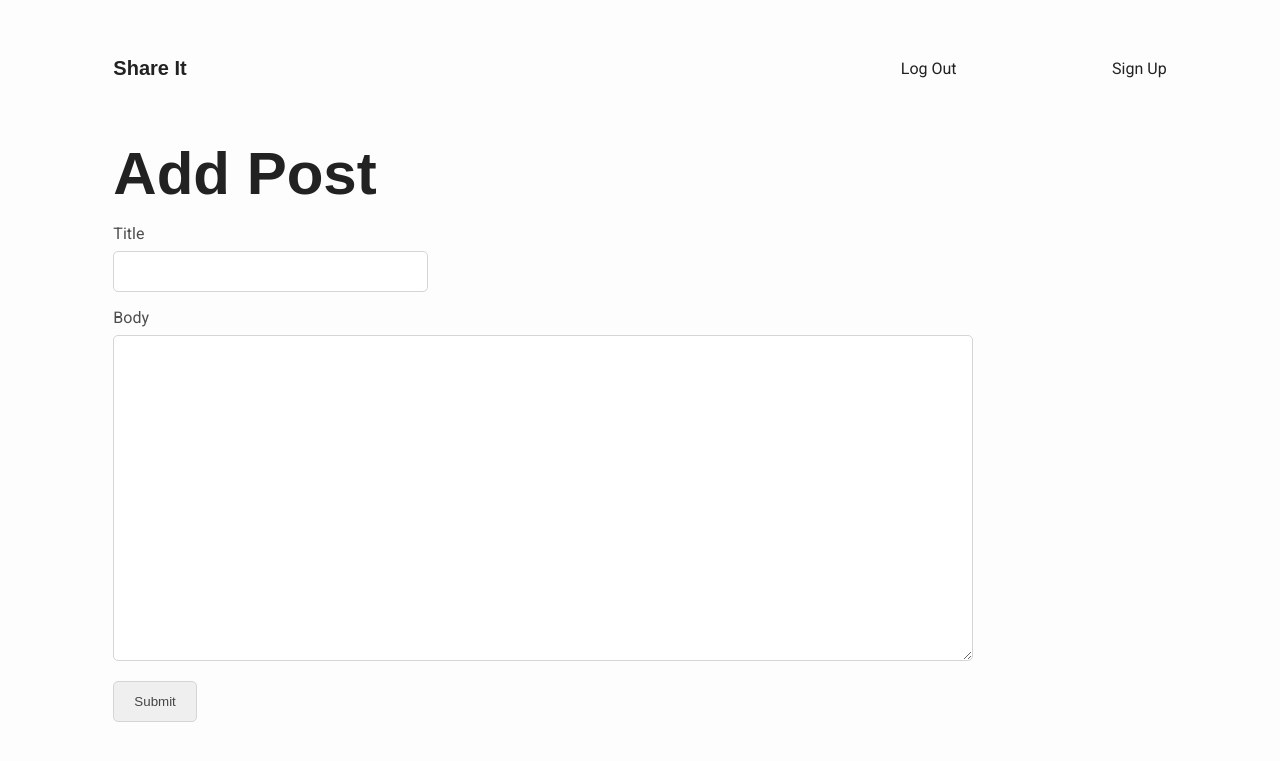
After one commit to victorlomi/Share-It, a Flask app: page /add-post in a window 1280 px wide. The commit adds this page. Shown: the top 761 px of the page. Run offline with Flask 2, Linux system fonts and the light colour scheme; the visitor is signed in with stand-in values (Sample User, id 1); some web fonts are replaced.

Commit message:
add form for adding post

```diff
--- a/app/main/forms.py
+++ b/app/main/forms.py
@@ -5,8 +5,8 @@ from wtforms import validators
 from app.models import User
 
 class AddForm(FlaskForm):
-    body = TextAreaField('Pitch', [validators.optional(), validators.length(max=200)])
-    category = SelectField('Category', choices=[( 'pickup', 'Pickup Lines'), ('interview', 'Interview'), ('product', 'Product'), ('promotion', 'Promotion')])
+    title = StringField("Title", validators=[DataRequired()])
+    body = TextAreaField('Body', [validators.optional(), validators.length(max=500)])
     submit = SubmitField('Submit')
 
 class AddCommentForm(FlaskForm):
--- a/app/main/routes.py
+++ b/app/main/routes.py
@@ -10,17 +10,8 @@ def index():
     posts = Post.query.all()
     return render_template('index.html', posts=posts, User=User)
 
-@bp.route('/category/<category>')
-def category(category):
-    # retrieve all pitches in category
-    pitches = Pitch().query.filter_by(category=category).all()
-
-    if pitches:
-        pitches.reverse()
-    return render_template('category.html', category=category, pitches=pitches)
-
-@bp.route('/add-pitch', methods=['GET', 'POST'])
-def add_pitch():
+@bp.route('/add-post', methods=['GET', 'POST'])
+def add_post():
     # go to login in page if user is not logged in
     if current_user.is_anonymous:
         return redirect(url_for('auth.login'))
@@ -28,12 +19,12 @@ def add_pitch():
     form = forms.AddForm()
 
     if form.validate_on_submit():
-        pitch = Pitch(author=current_user, body=form.body.data, category=form.category.data)
-        db.session.add(pitch)
-        db.session.commit()
+        # pitch = Pitch(author=current_user, body=form.body.data, category=form.category.data)
+        # db.session.add(pitch)
+        # db.session.commit()
         return redirect(url_for('main.index'))
 
-    return render_template('add_pitch.html', form=form)
+    return render_template('add_post.html', form=form)
 
 @bp.route('/user/<user>')
 def user(user):
--- a/app/models.py
+++ b/app/models.py
@@ -26,7 +26,6 @@ class Post(db.Model):
     body = db.Column(db.String(500))
     timestamp = db.Column(db.DateTime, index=True, default=datetime.utcnow)
     user_id = db.Column(db.Integer, db.ForeignKey('user.id'))
-    category = db.Column(db.String(64))
     comments = db.relationship('Comment', backref='post', lazy='dynamic')
 
     def __repr__(self):
--- a/app/static/style.css
+++ b/app/static/style.css
@@ -110,16 +110,15 @@ nav .links a {
     font-size: 18px;
 }
 
-.call-to-action {
-    display: inline-block;
-    text-decoration: none;
-    border: none;
-    background-color: #222;
-    border-radius: 10px;
-    font-size: 16px;
-    padding: 11px 20px;
-    color: white;
-    margin-top: 50px;
+form {
+    margin-top: 185px;
+}
+
+form textarea {
+    padding: 12px 20px;
+    border-radius: 5px;
+    border: 1px solid #d5d5d5;
+    color: #454545;
 }
 
 .hero-img {
--- /dev/null
+++ b/app/templates/add_post.html
@@ -0,0 +1,25 @@
+{% extends 'base.html' %}
+
+{% block content %}
+    <div class="login-container settings-container ">
+        <h1 class="form-title">Add Post</h1>
+        <form action="" method="post">
+            {{ form.hidden_tag() }}
+            <p>
+                {{ form.title.label }}<br>
+                {{ form.title(size=32) }}<br>
+                {% for error in form.title.errors %}
+                <span class="required-field">{{ error }}</span>
+                {% endfor %}
+            </p>
+            <p>
+                {{ form.body.label }}<br>
+                {{ form.body(cols=100, rows=20) }}<br>
+                {% for error in form.body.errors %}
+                <span class="required-field">{{ error }}</span>
+                {% endfor %}
+            </p>
+            <p>{{ form.submit() }}</p>
+        </form>
+    </div>
+{% endblock %}
--- a/app/templates/base.html
+++ b/app/templates/base.html
@@ -14,22 +14,12 @@
         {% else  %}
         <div class="links nav-small-links">
         {% endif %}
-            {% if current_user.is_authenticated %}
-            <a href="{{ url_for('main.timer', type_of_timer="work") }}">Timer</a>
-            {% endif %}
             {% if current_user.is_anonymous %}
             <a href="{{ url_for('auth.login') }}">Log In</a>
             {% else %}
             <a href="{{ url_for('auth.logout') }}">Log Out</a>
             {% endif %}
             <a href="{{ url_for('auth.signup') }}">Sign Up</a>
-
-            {% if current_user.is_authenticated %}
-            <a href="{{ url_for('main.profile') }}" class="profile">
-                 <img class="profile-img" src="{{ current_user.avatar(128) }}">
-                 <span>Hi, {{ current_user.username.title() }}</a>
-            </a>
-            {% endif %}
         </div>
     </nav>
     {# flashed messages #}
--- a/app/templates/index.html
+++ b/app/templates/index.html
@@ -12,7 +12,7 @@
     <div class="posts">
         <div class="hero">
             <h1>Posts</h1>
-            <a class="add-button" href="#">Add Post</a>
+            <a class="add-button" href="{{ url_for("main.add_post") }}">Add Post</a>
         </div>
         {% if posts %}
             {% for post in posts %}
```
Also changed, not shown: app/templates/auth/login.html (added, +27 -0 lines), app/templates/auth/signup.html (added, +39 -0 lines), app.db.
